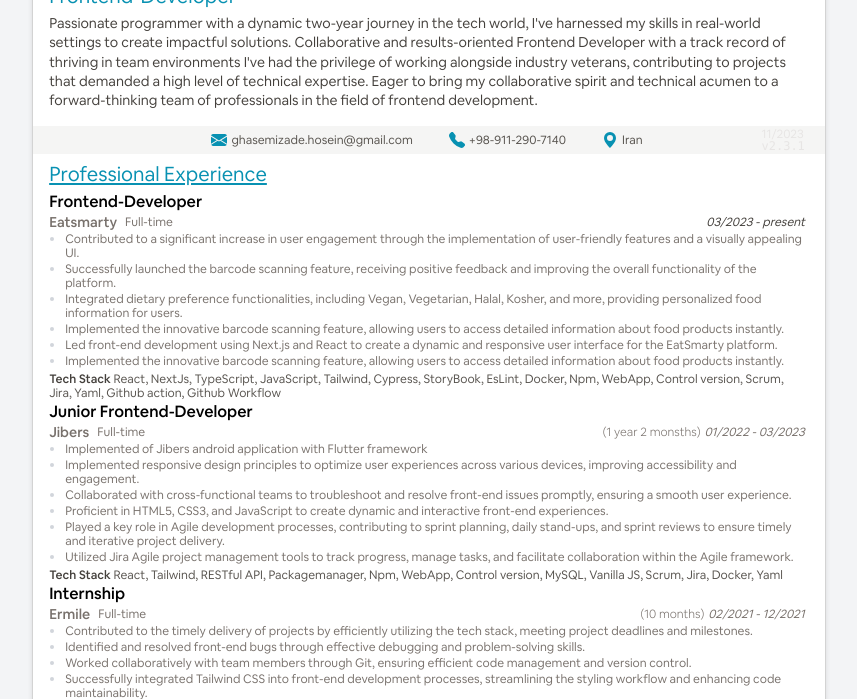
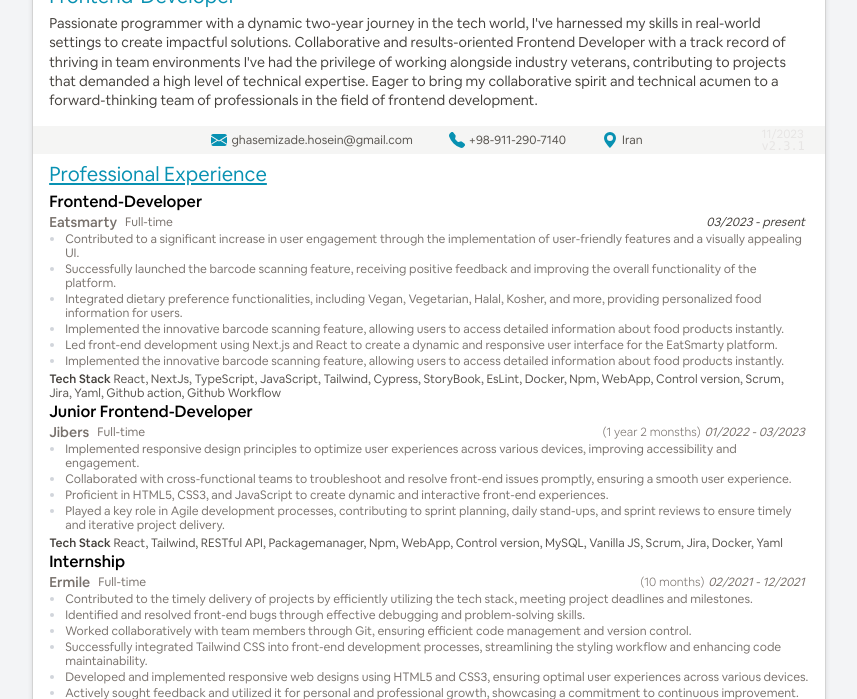
Before and after one commit to ghasemizade/ov_resume, a website: page index.html in a window 1280 px wide. Shown: the part 91-790 px from the top of the page, without its empty margins (211-1068 px from the left). Drawn offline with nearby package versions, Linux system fonts and the light colour scheme.

Commit message:
update resume

```diff
--- a/index.html
+++ b/index.html
@@ -171,12 +171,10 @@
               </div>
             </div>
             <ul class="list-disc list-outside leading-[14px] text-xs text-gray-300 ml-4" itemprop="description">
-              <li class="hover:text-cyan-500 mt-0.5"><span class="text-stone-500 block">Implemented of Jibers android application with Flutter framework</span></li>
               <li class="hover:text-cyan-500 mt-0.5"><span class="text-stone-500 block">Implemented responsive design principles to optimize user experiences across various devices, improving accessibility and engagement.</span></li>
               <li class="hover:text-cyan-500 mt-0.5"><span class="text-stone-500 block">Collaborated with cross-functional teams to troubleshoot and resolve front-end issues promptly, ensuring a smooth user experience.</span></li>
               <li class="hover:text-cyan-500 mt-0.5"><span class="text-stone-500 block">Proficient in HTML5, CSS3, and JavaScript to create dynamic and interactive front-end experiences.</span></li>
               <li class="hover:text-cyan-500 mt-0.5"><span class="text-stone-500 block">Played a key role in Agile development processes, contributing to sprint planning, daily stand-ups, and sprint reviews to ensure timely and iterative project delivery.</span></li>
-              <li class="hover:text-cyan-500 mt-0.5"><span class="text-stone-500 block">Utilized Jira Agile project management tools to track progress, manage tasks, and facilitate collaboration within the Agile framework.</span></li>
             </ul>
             <div class="leading-[14px] text-xs text-stone-600 mt-1">
               <h3 class="font-light inline-block text-stone-700">Tech Stack</h3>
```
